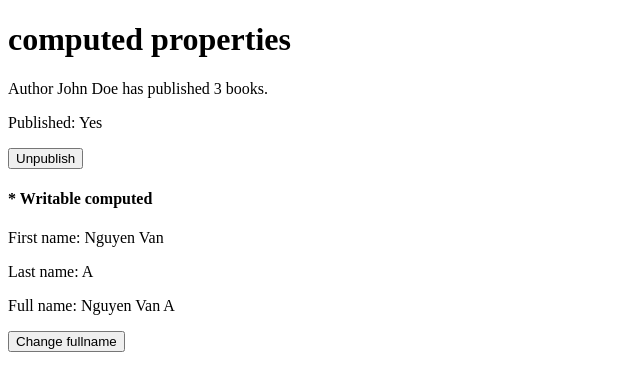
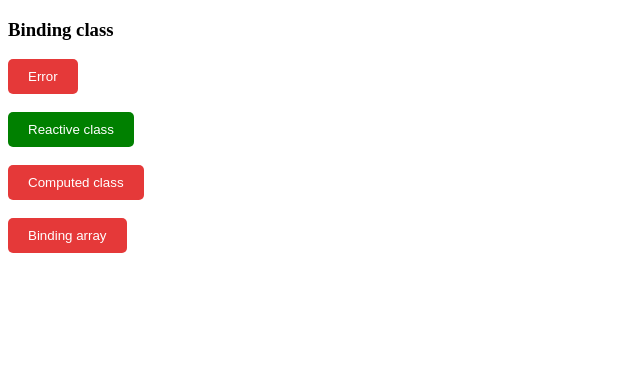
Before and after one commit to lyhuynhnhu/vue-basic, a Vue app: page / in a window 1280 px wide. Shown: the top 390 px of the page, without its empty margins (0-640 px from the left). Built offline with nearby package versions, Linux system fonts and the light colour scheme.

Commit message:
biding class

```diff
--- a/src/App.vue
+++ b/src/App.vue
@@ -1,48 +1,67 @@
 <script setup>
-import { reactive, computed, ref } from 'vue'
+import { computed, reactive, ref } from 'vue'
 
-const author = reactive({
-  name: 'John Doe',
-  books: ['Vue 2 - Advanced Guide', 'Vue 3 - Basic Guide', 'Vue 4 - The Mystery'],
-  published: true,
+const isActive = ref(false)
+const hasError = ref(true)
+
+const classObj = reactive({
+  active: true,
+  'has-error': false,
 })
 
-const unpublish = () => {
-  author.published = false
-}
+const comptedClass = computed(() => ({
+  active: isActive.value && !hasError.value,
+  'has-error': hasError.value,
+}))
 
-// a computed ref - only recompute when author.published changes
-// value is read-only
-// -> prevent unnecessary computations
-const isPublished = computed(() => {
-  return author.published ? 'Yes' : 'No'
-})
-
-const firstName = ref('Nguyen Van')
-const lastName = ref('A')
-const fullName = computed({
-  get() {
-    return `${firstName.value} ${lastName.value}`
-  },
-  set(newValue) {
-    ;[firstName.value, lastName.value] = newValue.split(',')
-  },
-})
-
-const changeFullName = () => {
-  fullName.value = 'Tran Van,B'
-}
+const changeStatus = () => (hasError.value = !hasError.value)
 </script>
 
 <template>
-  <h1>computed properties</h1>
-  <p>Author {{ author.name }} has published {{ author.books.length }} books.</p>
-  <p>Published: {{ isPublished }}</p>
-  <button @click="unpublish">Unpublish</button>
+  <h3>Binding class</h3>
 
-  <h4>* Writable computed</h4>
-  <p>First name: {{ firstName }}</p>
-  <p>Last name: {{ lastName }}</p>
-  <p>Full name: {{ fullName }}</p>
-  <button @click="changeFullName">Change fullname</button>
+  <button class="button" :class="{ active: isActive, 'has-error': hasError }">
+    {{ hasError ? 'Error' : 'Normal' }}
+  </button>
+  <br /><br />
+  <button class="button" :class="classObj">Reactive class</button>
+  <br /><br />
+  <button class="button" :class="comptedClass">Computed class</button>
+  <br /><br />
+  <button
+    @click="changeStatus"
+    class="button"
+    :class="[isActive ? 'active' : '', { 'has-error': hasError }]"
+  >
+    Binding array
+  </button>
 </template>
+
+<style>
+.button {
+  border: 1px solid green;
+  background: #f5f5f5;
+  color: green;
+  padding: 10px 20px;
+  border-radius: 5px;
+  cursor: pointer;
+}
+
+.active {
+  border: none;
+  background: green;
+  color: #fff;
+  &:hover {
+    background: darkgreen;
+  }
+}
+
+.has-error {
+  border: none;
+  background: rgb(229, 57, 57);
+  color: #fff;
+  &:hover {
+    background: rgb(196, 31, 31);
+  }
+}
+</style>
```
